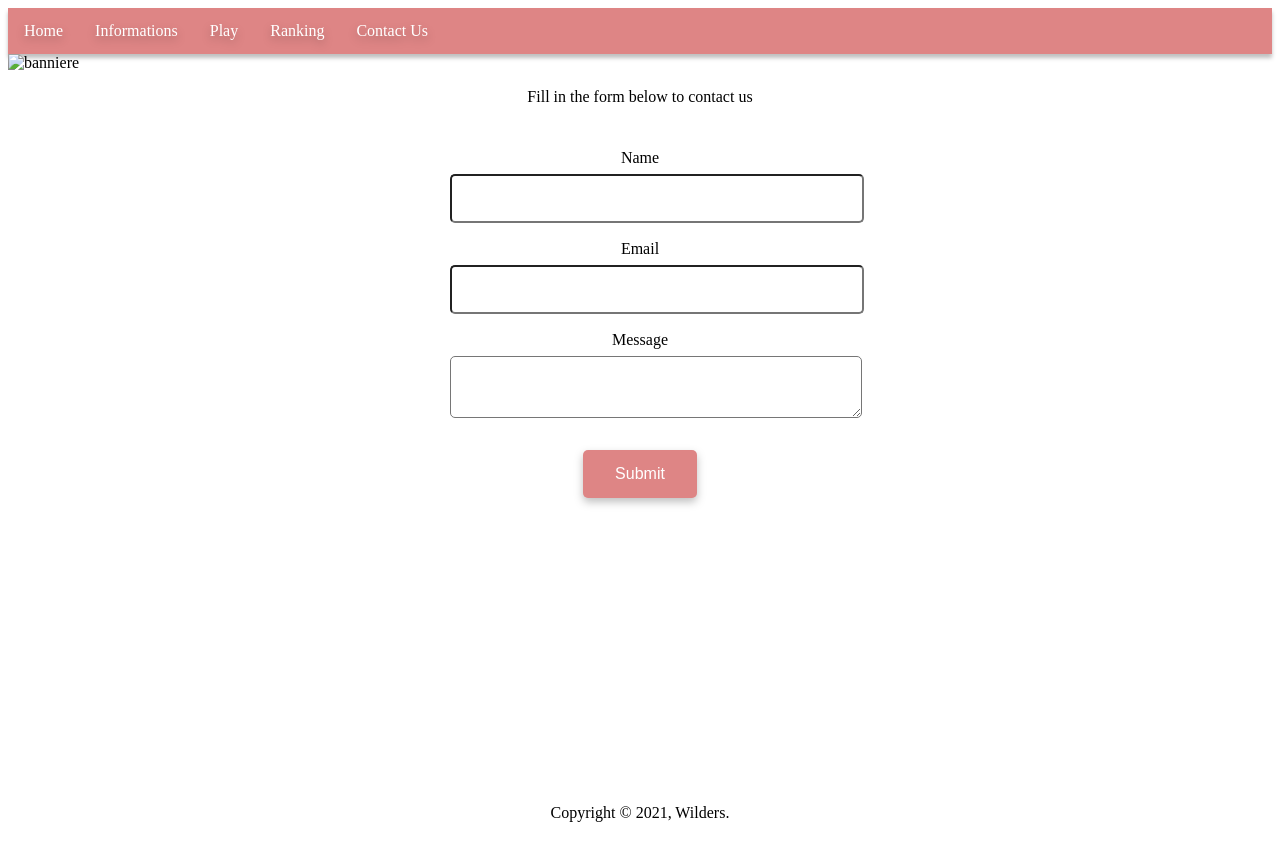
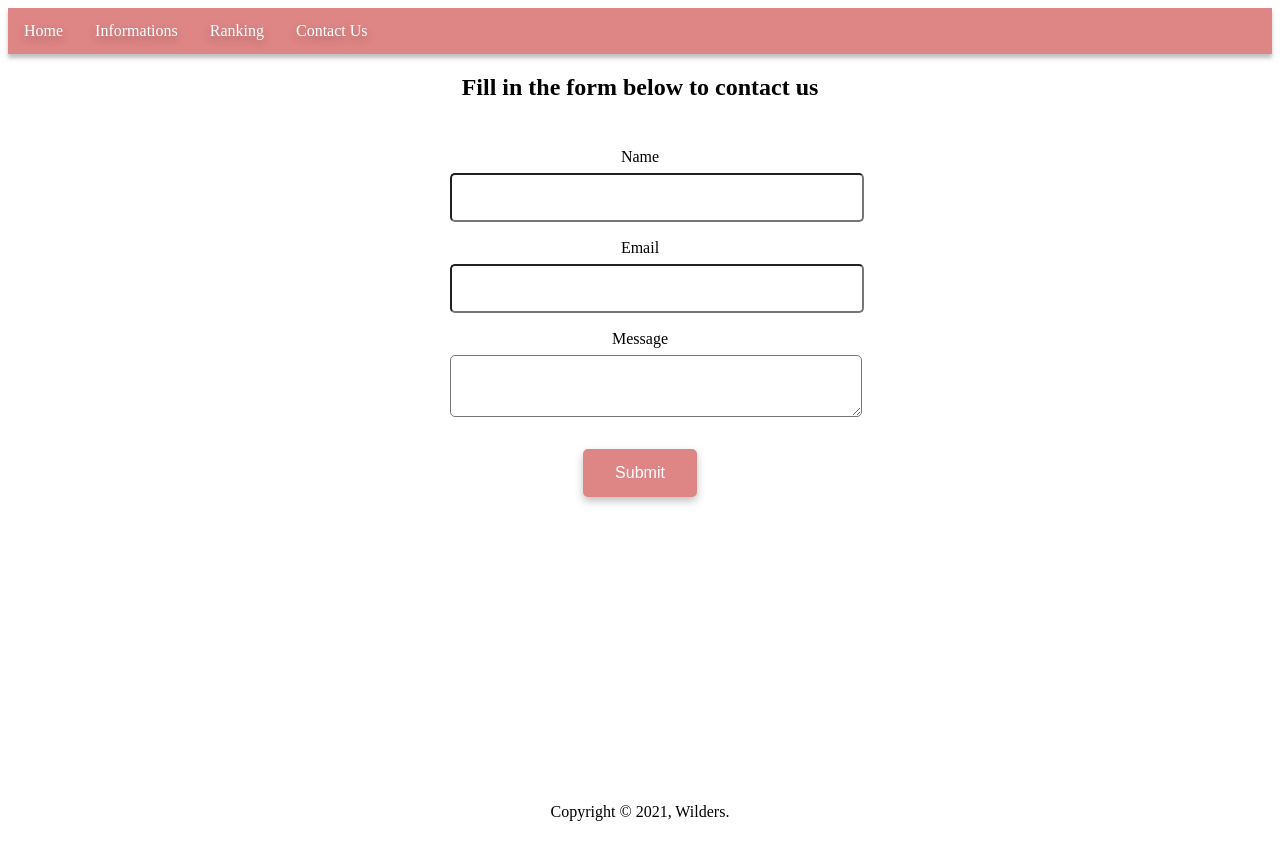
Before and after one commit to Herelius/Wilders, a website built with Parcel: page contact.html in a window 1280 px wide. Built offline with nearby package versions, Linux system fonts and the light colour scheme.

Commit message:
Add files via upload

```diff
--- a/contact.html
+++ b/contact.html
@@ -1,5 +1,6 @@
 <!DOCTYPE html>
 <html lang="en">
+
 <head>
   <meta charset="UTF-8" />
   <link rel="stylesheet" type="text/css" href="style.css" />
@@ -8,25 +9,22 @@
   <script defer src="scriptContact.js"></script>
   <title>Rock Paper Scissors</title>
 </head>
+
 <body>
   <div>
     <header>
       <ul id="nav">
-          <li><a href="home.html">Home</a></li>
+        <li><a href="index.html">Home</a></li>
         <li><a href="info.html">Informations</a></li>
-          <li><a href="play.html">Play</a></li>
         <li><a href="rank.html">Ranking</a></li>
         <li><a href="contact.html">Contact Us</a></li>
       </ul>
     </header>
-        <div >
-          <img src="/src/images/standard.gif" alt="banniere" id="banniere">
-        </div>
 
     <section id="contact">
-        <p>
+      <h2>
         Fill in the form below to contact us
-        </p>
+      </h2>
       <form id="contactForm">
         <label for="name">Name</label>
         <input type="text" id="name" name="name" /><br />
@@ -49,4 +47,5 @@
   </div>
 
 </body>
+
 </html>
```
Lines whose indentation alone changed are shown as unchanged.
